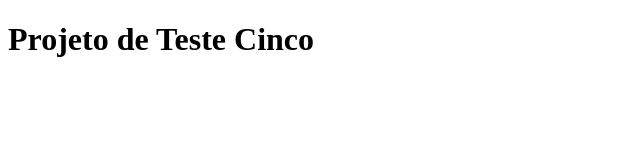
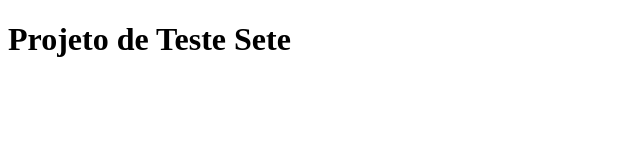
Before and after one commit to ramguimaraes/aula_01, a plain HTML site: page index.html in a window 1280 px wide. Shown: the full height of the page, 0-640 px from the left. Drawn offline with Linux system fonts and the light colour scheme.

Commit message:
enviar dados local

```diff
--- a/index.html
+++ b/index.html
@@ -4,9 +4,9 @@
     <meta charset="UTF-8">
     <meta http-equiv="X-UA-Compatible" content="IE=edge">
     <meta name="viewport" content="width=device-width, initial-scale=1.0">
-    <title>Projeto de Teste Cinco</title>
+    <title>Projeto de Teste Sete</title>
 </head>
 <body>
-    <h1>Projeto de Teste Cinco</h1>
+    <h1>Projeto de Teste Sete</h1>
 </body>
 </html>
```
